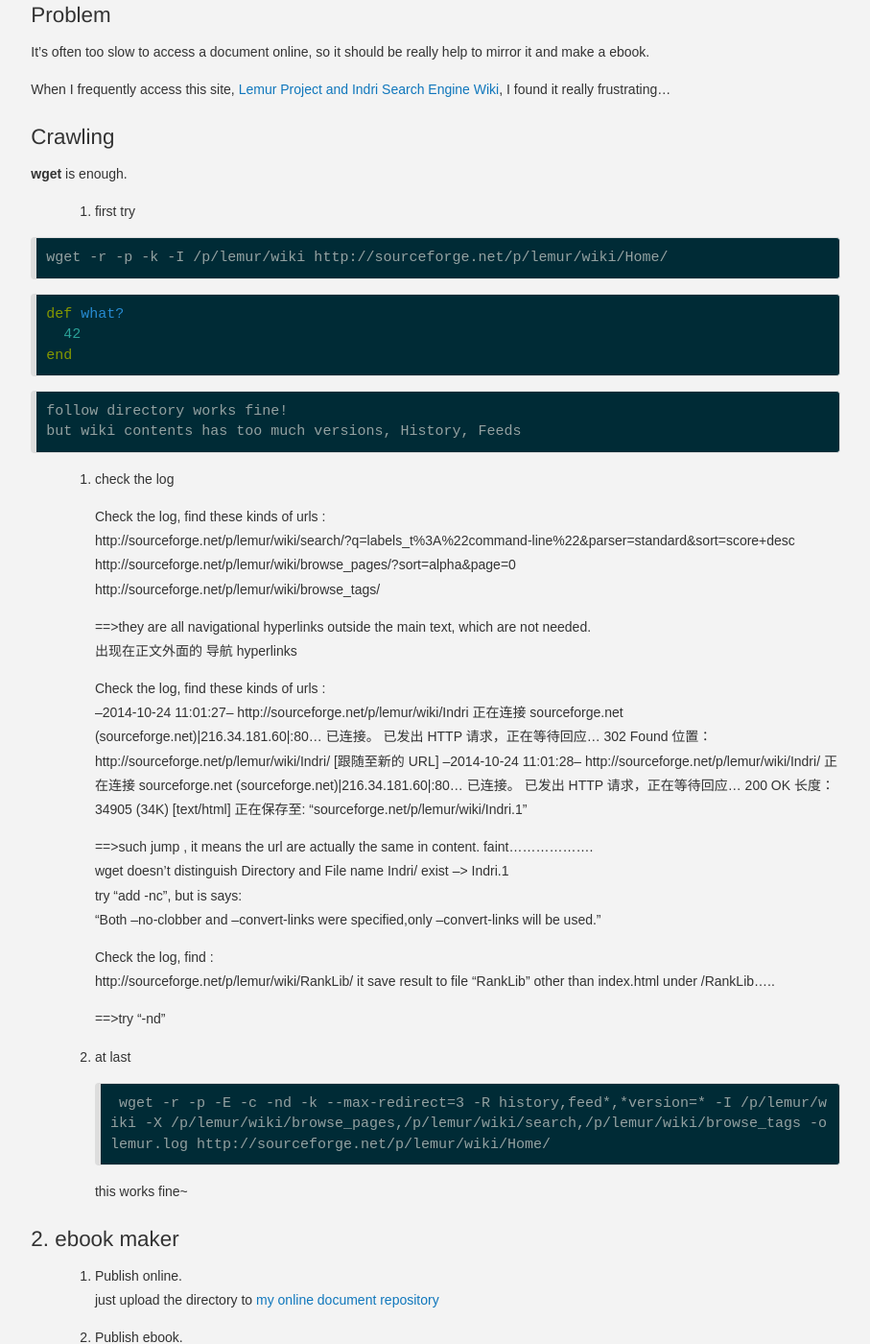
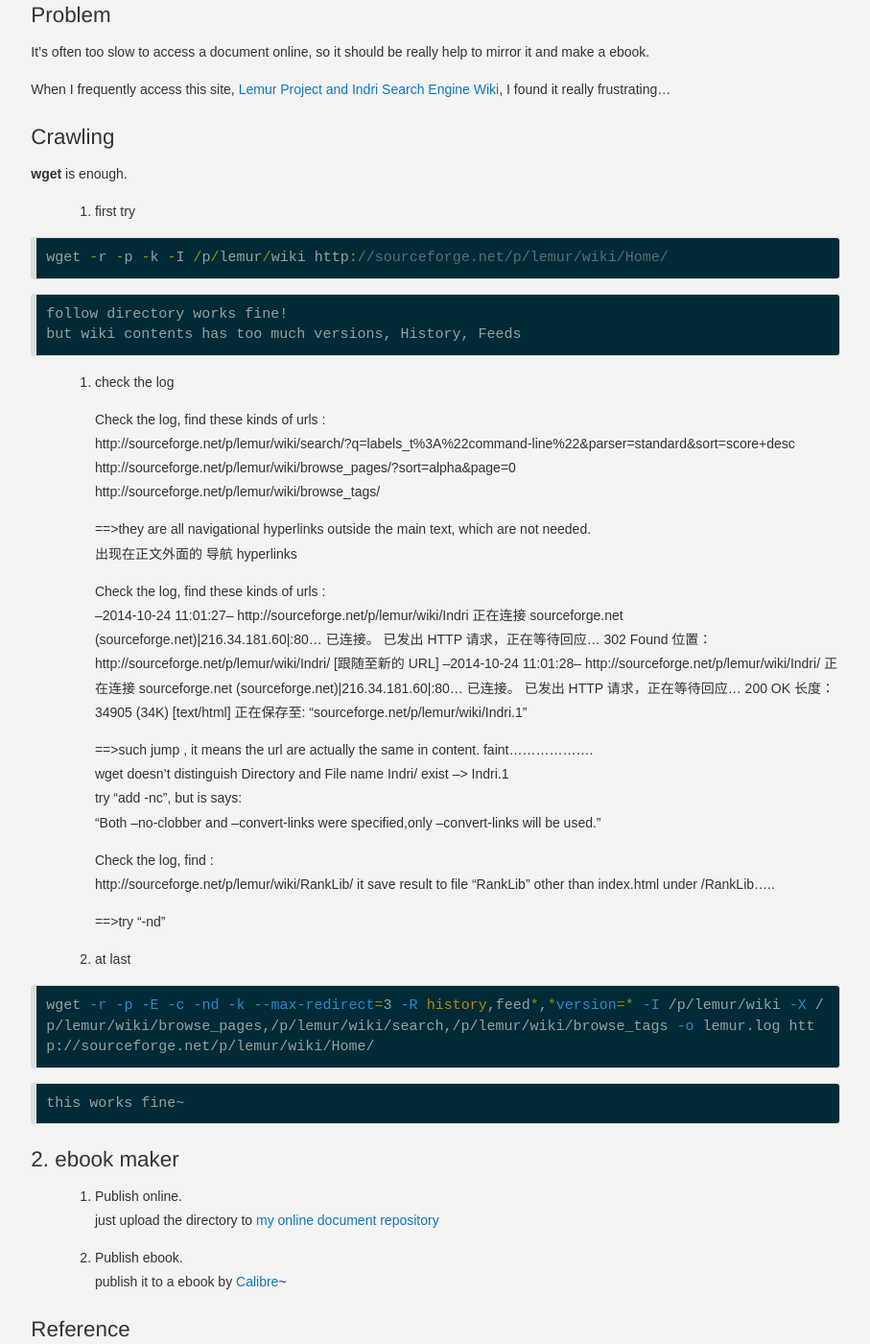
Before and after one commit to kyhhdm/kyhhdm.github.io, a Jekyll site: the page built from _posts/2014-10-24-make a ebook from online web pages.md, in a window 1280 px wide and 1400 px high, scrolled down 233 px. Shown: the whole window at 96% size, without its empty margins (186-1093 px from the left). Built offline with Jekyll 4.4.1, drawn with Linux system fonts in a browser that asks for light colours; nearby versions of some CDN libraries; comment, search, counter and statistics services are not loaded.

Commit message:
change to kramdown

```diff
--- a/_posts/2014-10-24-make a ebook from online web pages.md
+++ b/_posts/2014-10-24-make a ebook from online web pages.md
@@ -24,14 +24,8 @@ When I frequently access this site, [Lemur Project and Indri Search Engine Wiki]
 
 1. first try
 
-~~~
+~~~ c
 wget -r -p -k -I /p/lemur/wiki http://sourceforge.net/p/lemur/wiki/Home/
-~~~
-
-~~~ ruby
-def what?
-  42
-end
 ~~~
 
     follow directory works fine!
@@ -71,9 +65,9 @@ end
 
 3. at last
 
-    ~~~
-    wget -r -p -E -c -nd -k --max-redirect=3 -R history,feed*,*version=* -I /p/lemur/wiki -X /p/lemur/wiki/browse_pages,/p/lemur/wiki/search,/p/lemur/wiki/browse_tags -o lemur.log http://sourceforge.net/p/lemur/wiki/Home/
-    ~~~
+~~~ sh
+wget -r -p -E -c -nd -k --max-redirect=3 -R history,feed*,*version=* -I /p/lemur/wiki -X /p/lemur/wiki/browse_pages,/p/lemur/wiki/search,/p/lemur/wiki/browse_tags -o lemur.log http://sourceforge.net/p/lemur/wiki/Home/
+~~~
 
     this works fine~
 
```
